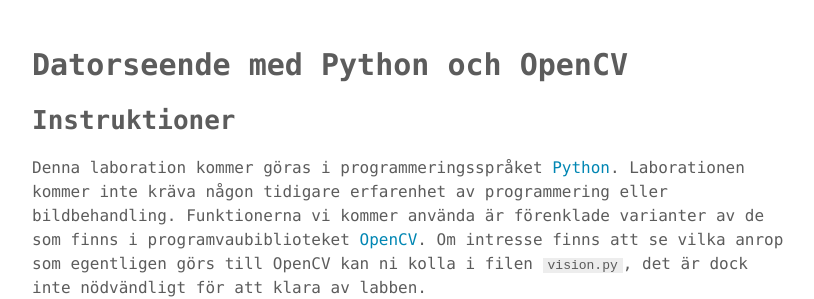
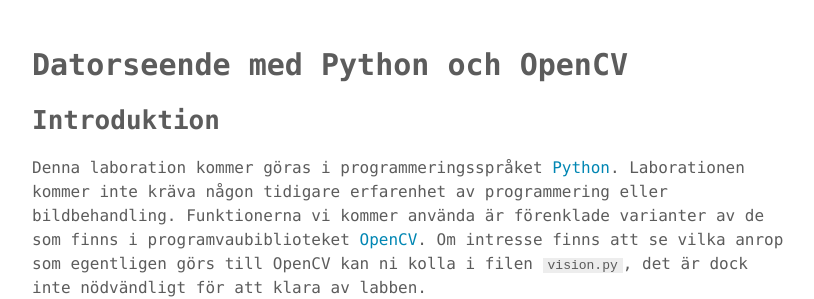
Before and after one commit to williamsjoblom/williamsjoblom.github.io, a Jekyll site: the page built from other/cv-lab.md, in a window 1280 px wide and 900 px high. Shown: the top 299 px of the window, without its empty margins (232-1046 px from the left). Built offline with Jekyll 4.4.1, drawn with Linux system fonts in a browser that asks for light colours.

Commit message:
Update cv-lab.md

```diff
--- a/other/cv-lab.md
+++ b/other/cv-lab.md
@@ -7,7 +7,7 @@ permalink: /other/cv-lab/
 
 # Datorseende med Python och OpenCV
 
-## Instruktioner
+## Introduktion
 Denna laboration kommer göras i programmeringsspråket [Python](https://www.python.org/). Laborationen kommer inte kräva någon tidigare erfarenhet av programmering eller bildbehandling. Funktionerna vi kommer använda är förenklade varianter av de som finns i  programvaubiblioteket [OpenCV](https://opencv.org/). Om intresse finns att se vilka anrop som egentligen görs till OpenCV kan ni kolla i filen `vision.py`, det är dock inte nödvändligt för att klara av labben.
 
 ## Teori HSV
```
